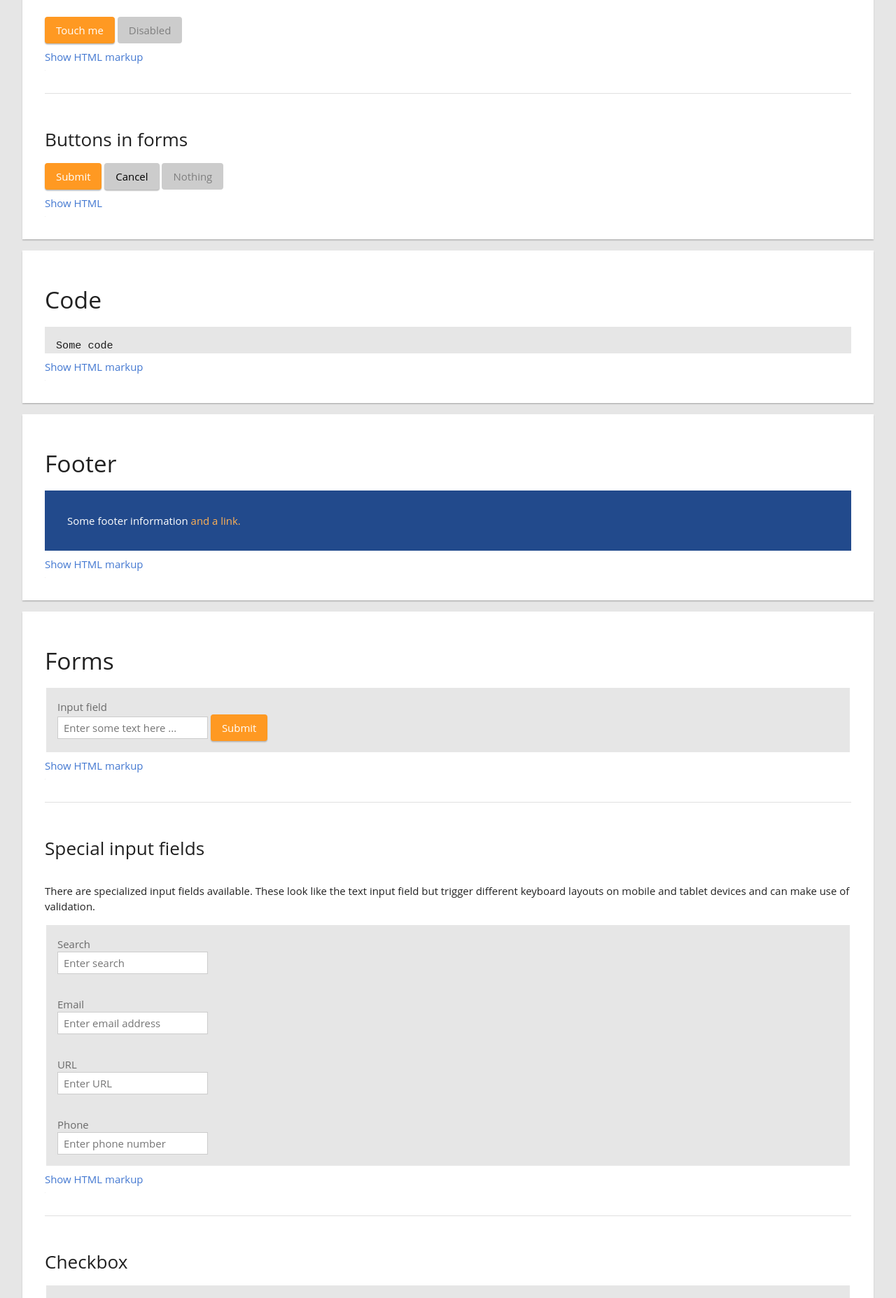
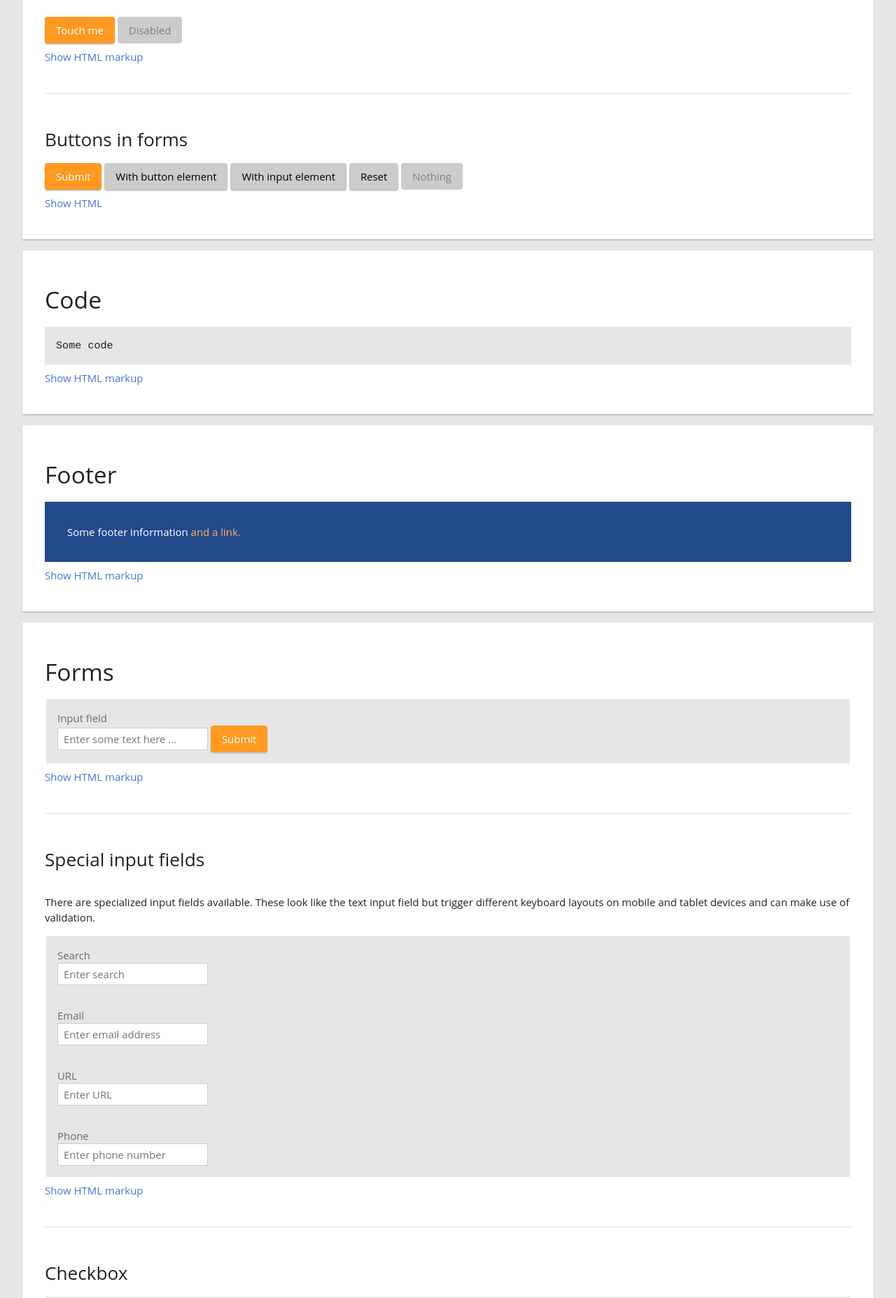
Before and after one commit to iamfrank/semstrap, a Jekyll site: the page built from pages/elements.html, in a window 1280 px wide. Shown: the part 463-2318 px from the top of the page at 70% size. Built offline with Jekyll 4.4.1, drawn with Linux system fonts in a browser that asks for light colours.

Commit message:
fix styles for more button types. Fix js error when no infinity-scroll present

```diff
--- a/_sass/_buttons.scss
+++ b/_sass/_buttons.scss
@@ -1,6 +1,7 @@
 button,
 input[type="submit"],
-input[type="button"] {
+input[type="button"],
+input[type="reset"] {
     background-color: $accent-color;
     color: $background-color;
     box-shadow: 0 $unit*0.1 $unit*0.1 darken($background-color, 30%);
@@ -10,7 +11,9 @@ input[type="button"] {
     cursor: pointer;
 }
 
-input[type="button"] {
+input[type="button"],
+form button,
+input[type="reset"] {
     background-color: darken($background-color, 20%);
     color: $foreground-color;
 }
@@ -20,13 +23,17 @@ input[type="submit"]:hover {
     background-color: lighten($accent-color, 10%);
 }
 
-input[type="button"]:hover {
+input[type="button"]:hover,
+form button:hover,
+input[type="reset"]:hover {
     background-color: darken($background-color, 10%);
 }
 
 button:active,
 input[type="submit"]:active,
-input[type="button"]:active {
+input[type="button"]:active,
+form button:active,
+input[type="reset"]:active {
     box-shadow: 0 $unit*0.2 $unit*0.5 darken($background-color, 30%);
 }
 
--- a/_sass/_code.scss
+++ b/_sass/_code.scss
@@ -1,6 +1,6 @@
 code {
     display: block;
     background-color: darken($background-color, 10%);
-    padding: $unit $unit 0;
+    padding: $unit;
     overflow: auto;
 }
--- a/css/docsite.css
+++ b/css/docsite.css
@@ -12,6 +12,7 @@
 
 .codeview code {
     background-color: #eee;
+    padding-bottom: 0;
 }
 
 .codeview__label {
--- a/javascript/src/infinite-scroll.js
+++ b/javascript/src/infinite-scroll.js
@@ -1413,6 +1413,7 @@ function numDomNodes(node) {
     return node.children.length + childrenCount.reduce((p, c) => p + c, 0);
 };
 
+if (document.querySelector('.infinity-scroll')) {
     document.addEventListener('DOMContentLoaded', function() {
         window.scroller =
           new InfiniteScroller(
@@ -1421,3 +1422,4 @@ document.addEventListener('DOMContentLoaded', function() {
           );
 
     });
+};
```
Also changed, not shown: _elements/buttons.html (+14 -6 lines). Lines whose indentation alone changed are shown as unchanged.
